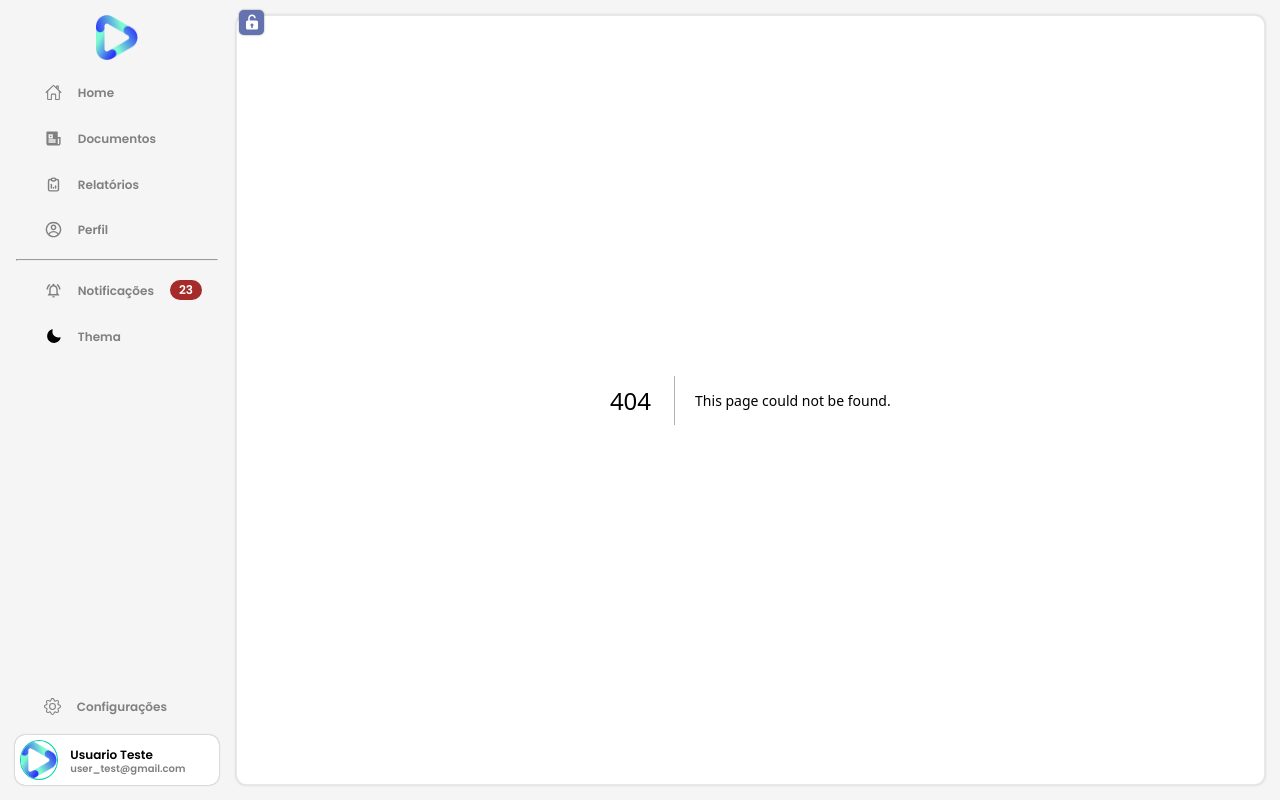
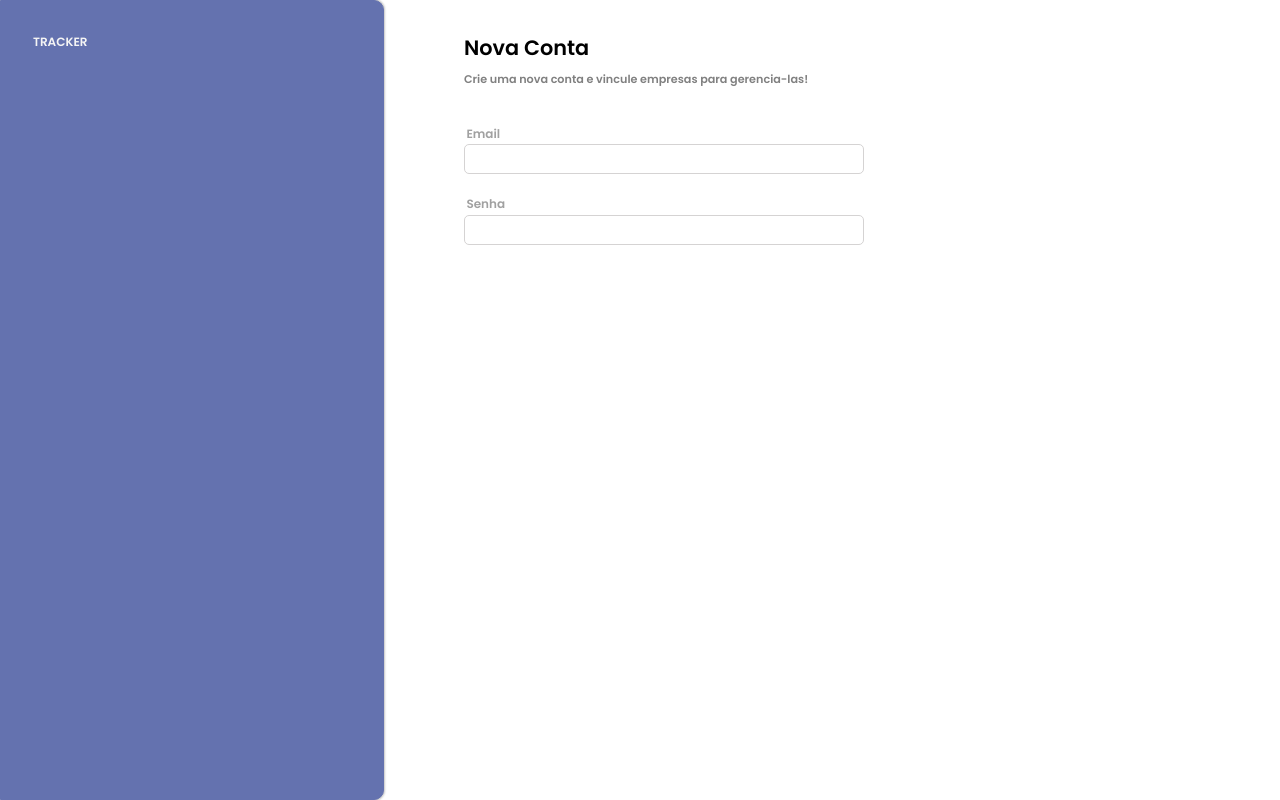
Before and after one commit to EriksJunior/app_contra_track, a Next.js app: page /login in a window 1280 px wide. Before the commit this address had no page. Built offline with nearby package versions, Linux system fonts and the light colour scheme.

Commit message:
feat: iniciado login

```diff
--- a/src/app/components/UI/SectionInputs/index.tsx
+++ b/src/app/components/UI/SectionInputs/index.tsx
@@ -15,7 +15,7 @@ export function SectionInputs({ icon, children, divider = false, textLabel }: Pr
     <Col>
       <Row alignCenter>
         {icon && icon}
-        <Label text={textLabel} fontSize="14px" color="rgb(117, 129, 180)" />
+        {textLabel && <Label text={textLabel} fontSize="14px" color="rgb(117, 129, 180)" />}
       </Row>
 
       <Row>
--- a/src/app/components/companies/index.tsx
+++ b/src/app/components/companies/index.tsx
@@ -48,6 +48,7 @@ export function Companies() {
     if (errors && Object.keys(errors).length) {
       errors.forEach((e) => {
         const ref = refValidate[e.keyError as keyof typeof refValidate];
+
         if (ref.current) {
           ref.current.setAttribute("required", "true");
           ref.current.focus();
--- a/src/app/layout.tsx
+++ b/src/app/layout.tsx
@@ -9,6 +9,8 @@ import StyledComponentsRegistry from "./registry";
 import { Sidebar } from "./components/sidebar";
 
 import { GlobalStyle } from "./styles";
+import { usePathname } from "next/navigation";
+import Login from "./login/page";
 
 
 const poppins = Poppins({ subsets: ["latin"], weight: "600" });
@@ -18,15 +20,24 @@ interface Props {
 }
 
 export default function RootLayout({ children }: Props) {
+  const pathname = usePathname();
+
   return (
     <html lang="pt-BR">
       <body className={poppins.className}>
         <StyledComponentsRegistry>
           <ThemeProvider>
             <GlobalStyle />
-            <Sidebar>
-              {children}
-            </Sidebar>
+
+            {
+              pathname !== '/login'
+                ?
+                <Sidebar>
+                  {children}
+                </Sidebar>
+                :
+                <Login />
+            }
           </ThemeProvider>
         </StyledComponentsRegistry>
       </body>
--- /dev/null
+++ b/src/app/login/page.tsx
@@ -0,0 +1,50 @@
+"use client"
+
+import { SectionInputs } from "../components/UI/SectionInputs"
+import { Col } from "../components/UI/Col"
+import { Row } from "../components/UI/Row"
+import { InputLabel } from "../components/UI/Inputs/InputText"
+
+export default function Login() {
+  return (
+    <div style={{ width: '100%', height: '100%', display: "flex", backgroundColor: 'white' }}>
+      <div style={{
+        width: '30%',
+        height: '100%',
+        backgroundColor: 'rgb(100,114,175)',
+        padding: '2rem',
+        borderRadius: '0 10px 10px 0',
+        boxShadow: '0 0px 2px 1px #0000003b',
+        border: 'solid 1px rgb(100,114,175)'
+      }}>
+        <p style={{ color: 'whitesmoke', fontSize: '12px' }}>TRACKER</p>
+      </div>
+
+      <div style={{ width: '70%', height: '100%', padding: '2rem 5rem', display: 'flex', flexDirection: 'column', gap: '1rem' }}>
+        <div style={{width: '400px', display: 'flex', flexDirection: 'column', gap: '1.3rem'}}>
+          <div>
+            <p style={{ fontSize: '1.3rem' }}>Nova Conta</p>
+
+            <p style={{ fontSize: '0.7rem', marginTop: '0.5rem', color: 'gray' }}>
+              Crie uma nova conta e vincule empresas para gerencia-las!
+            </p>
+          </div>
+
+          <div>
+            <SectionInputs>
+              <Col gap="1.3rem">
+                <Row>
+                  <InputLabel name='email' textLabel='Email' value={''} handleChange={(e) => console.log(e)} />
+                </Row>
+
+                <Row>
+                  <InputLabel name='password' textLabel='Senha' value={''} handleChange={(e) => console.log(e)} />
+                </Row>
+              </Col>
+            </SectionInputs>
+          </div>
+        </div>
+      </div>
+    </div>
+  )
+}
```
Also changed, not shown: src/app/login/styles.ts (added).
